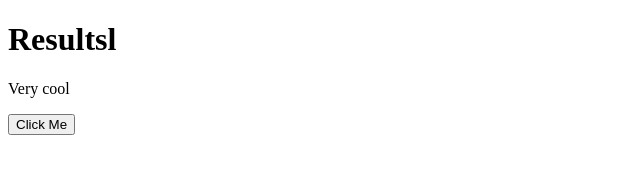
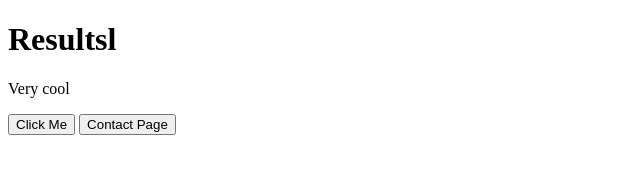
Before and after one commit to KevinCrispin/Website2, a plain HTML site: page index.html in a window 1280 px wide. Shown: the whole page, without its empty margins (0-640 px from the left). Drawn offline with Linux system fonts and the light colour scheme.

Commit message:
Update index.html

```diff
--- a/index.html
+++ b/index.html
@@ -9,7 +9,9 @@
 
   </p>
   <button onclick="alert('You clicked me!')">Click Me</button>
-
+  <a href="contact.html">
+    <button>Contact Page</button>
+  </a>
 
 </body>
 </html>
```
